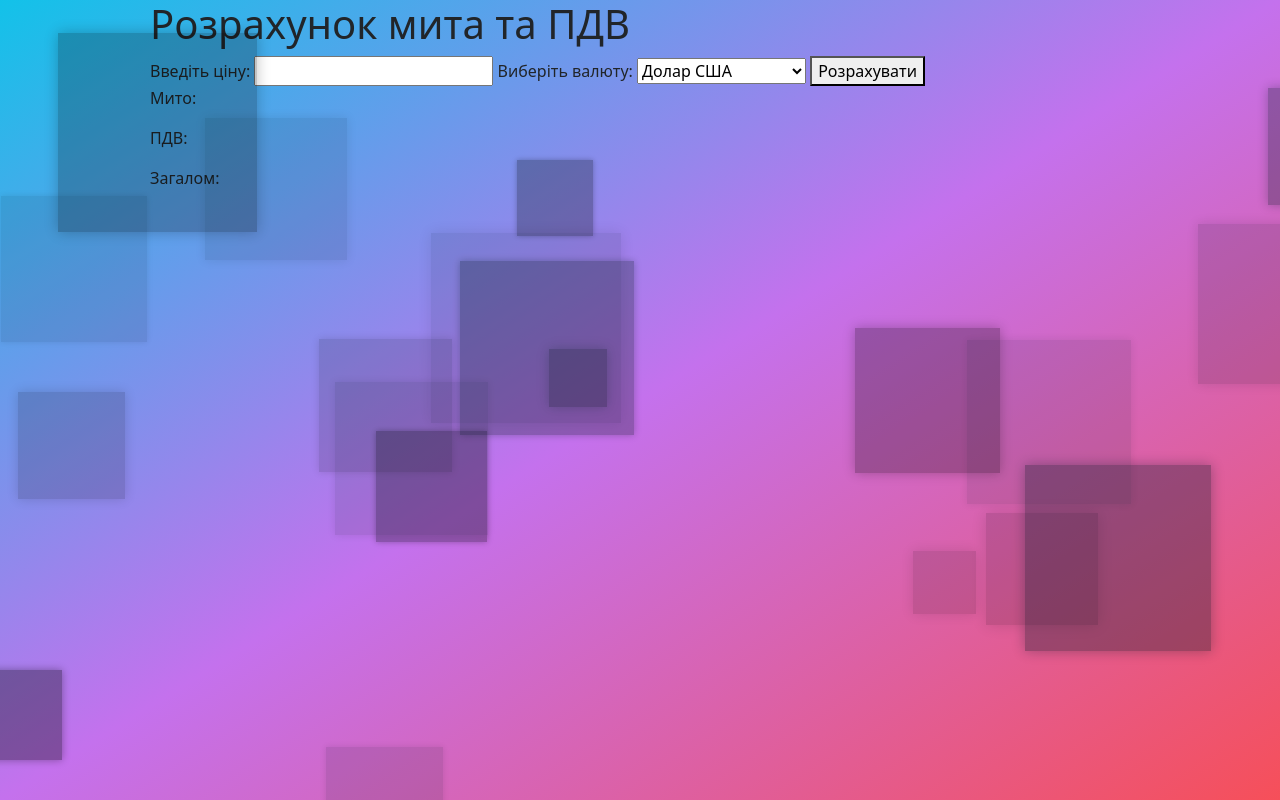
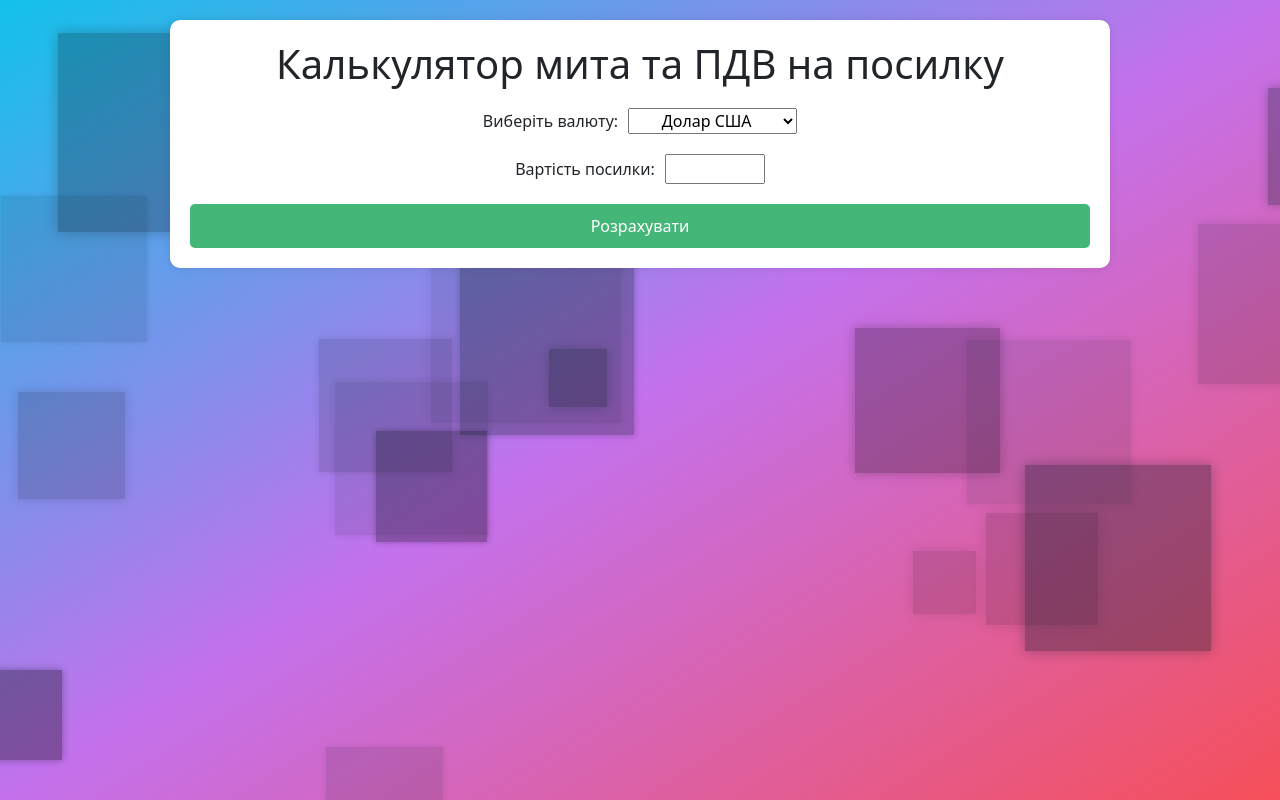
Before and after one commit to leon61ukr/ukrainian-duty-plus-vat-calculator, a plain HTML site: page index.html in a window 1280 px wide. Drawn offline with nearby package versions, Linux system fonts and the light colour scheme; no server answers.

Commit message:
1.0
almost happy with all :D

```diff
--- a/index.html
+++ b/index.html
@@ -3,16 +3,15 @@
 <head>
     <meta charset="UTF-8">
     <meta name="viewport" content="width=device-width, initial-scale=1.0">
-    <title>Розрахунок мита та ПДВ</title>
+    <title>Калькулятор мита та ПДВ</title>
     <link rel="stylesheet" href="styles.css">
 </head>
 <body>
     <div class="background"></div>
     <div class="content">
-        <h1>Розрахунок мита та ПДВ</h1>
-        <label for="price">Введіть ціну:</label>
-        <input type="number" id="price" name="price">
+        <h1>Калькулятор мита та ПДВ на посилку</h1>
 
+        <div class="form-group">
             <label for="currency">Виберіть валюту:</label>
             <select id="currency">
                 <option value="USD" selected>Долар США</option>
@@ -20,18 +19,28 @@
                 <option value="PLN">Польський Злотий</option>
                 <option value="UAH">Гривня</option>
             </select>
+        </div>
 
-        <button onclick="calculate()">Розрахувати</button>
+        <div class="form-group">
+            <label for="price">Вартість посилки:</label>
+            <input type="number" id="price" name="price">
+        </div>
 
-        <div id="results">
+        <button id="calculateButton" onclick="calculate()">Розрахувати</button>
+
+        <div id="results" style="display: none;">
             <p id="duty">Мито: </p>
             <p id="vat">ПДВ: </p>
-            <p id="total">Загалом: </p>
+            <p id="total">Загалом: <span id="totalValue"></span></p>
+            <button id="copyButton" onclick="copyToClipboard()">
+                <img src="../img/copy.png" alt="Copy Icon" width="24" height="24">
+            </button>
         </div>
     </div>
-</body>
-	<script src="movingbubbles-black.js"></script>
+    <div id="bubbleContainer"></div>
+    <script src="../js/movingbubbles-black.js"></script>
     <link href="https://cdn.jsdelivr.net/npm/bootstrap@5.3.3/dist/css/bootstrap.min.css" rel="stylesheet" integrity="sha384-QWTKZyjpPEjISv5WaRU9OFeRpok6YctnYmDr5pNlyT2bRjXh0JMhjY6hW+ALEwIH" crossorigin="anonymous">
     <script src="https://cdn.jsdelivr.net/npm/bootstrap@5.3.3/dist/js/bootstrap.bundle.min.js" integrity="sha384-YvpcrYf0tY3lHB60NNkmXc5s9fDVZLESaAA55NDzOxhy9GkcIdslK1eN7N6jIeHz" crossorigin="anonymous"></script>
-	<script src="script.js" defer></script>
+    <script src="../js/script.js" defer></script>
+</body>
 </html>
--- /dev/null
+++ b/js/script.js
@@ -0,0 +1,86 @@
+const appID = '2ee81c1b7b834078a6f4a6dd1d53872c';
+let exchangeRates = {};
+
+// Завантажити курси валют при завантаженні сторінки
+window.addEventListener('load', () => {
+    fetch(`https://openexchangerates.org/api/latest.json?app_id=${appID}`)
+        .then(response => response.json())
+        .then(data => {
+            exchangeRates = data.rates;
+            console.log('Exchange rates loaded:', exchangeRates);
+        })
+        .catch(error => console.error('Error fetching exchange rates:', error));
+});
+
+function calculate() {
+    const price = parseFloat(document.getElementById('price').value);
+    const currency = document.getElementById('currency').value;
+
+    if (isNaN(price)) {
+        alert("Будь ласка, введіть правильне числове значення.");
+        return;
+    }
+
+    const priceInEuro = convertToEuro(price, currency);
+    const priceInUAH = convertToUAH(price, currency);
+
+    const duty = (priceInEuro - 150) * 0.1;
+    const vat = (priceInEuro - 150 + duty) * 0.2;
+    let total = duty + vat;
+
+    if (total < 0) {
+        total = 0;
+    }
+
+    const dutyUAH = duty * exchangeRates['UAH'];
+    const vatUAH = vat * exchangeRates['UAH'];
+    const totalUAH = total * exchangeRates['UAH'];
+
+    const dutyUSD = duty * exchangeRates['USD'];
+    const vatUSD = vat * exchangeRates['USD'];
+    const totalUSD = total * exchangeRates['USD'];
+
+    const dutyEUR = duty * exchangeRates['EUR'];
+    const vatEUR = vat * exchangeRates['EUR'];
+    const totalEUR = total * exchangeRates['EUR'];
+
+    document.getElementById('duty').innerText = `Мито: ${formatNumber(dutyUAH)} грн. (${formatNumber(dutyUSD)} $/${formatNumber(dutyEUR)} €)`;
+    document.getElementById('vat').innerText = `ПДВ: ${formatNumber(vatUAH)} грн. (${formatNumber(vatUSD)} $/${formatNumber(vatEUR)} €)`;
+    document.getElementById('total').innerHTML = `Загалом: <span id="totalValue">${formatNumber(totalUAH)} грн. (${formatNumber(totalUSD)} $/${formatNumber(totalEUR)} €)</span>`;
+
+    document.getElementById('results').style.display = 'block';
+    document.querySelector('.content').style.height = 'auto';
+}
+
+function convertToEuro(amount, currency) {
+    if (!exchangeRates || !exchangeRates['EUR']) {
+        alert('Курси валют не завантажені. Будь ласка, спробуйте пізніше.');
+        return 0;
+    }
+
+    const rateToEuro = exchangeRates[currency] ? (1 / exchangeRates[currency]) * exchangeRates['EUR'] : 1;
+    return amount * rateToEuro;
+}
+
+function convertToUAH(amount, currency) {
+    if (!exchangeRates || !exchangeRates['UAH']) {
+        alert('Курси валют не завантажені. Будь ласка, спробуйте пізніше.');
+        return 0;
+    }
+
+    const rateToUAH = exchangeRates[currency] ? (1 / exchangeRates[currency]) * exchangeRates['UAH'] : 1;
+    return amount * rateToUAH;
+}
+
+function formatNumber(num) {
+    return num.toFixed(2).replace(/\B(?=(\d{3})+(?!\d))/g, ' ');
+}
+
+function copyToClipboard() {
+    const copyText = document.getElementById('totalValue').innerText;
+    navigator.clipboard.writeText(copyText).then(() => {
+        alert('Скопійовано: ' + copyText);
+    }, (err) => {
+        alert('Помилка при копіюванні: ', err);
+    });
+}
--- a/script.js
+++ /dev/null
@@ -1,53 +0,0 @@
-const appID = '2ee81c1b7b834078a6f4a6dd1d53872c';
-let exchangeRates = {};
-
-// Завантажити курси валют при завантаженні сторінки
-window.addEventListener('load', () => {
-    fetch(`https://openexchangerates.org/api/latest.json?app_id=${appID}`)
-        .then(response => response.json())
-        .then(data => {
-            exchangeRates = data.rates;
-            console.log('Exchange rates loaded:', exchangeRates);
-        })
-        .catch(error => console.error('Error fetching exchange rates:', error));
-});
-
-function calculate() {
-    // Отримати значення з поля введення
-    const price = parseFloat(document.getElementById('price').value);
-    const currency = document.getElementById('currency').value;
-
-    // Перевірити, чи введене значення є числом
-    if (isNaN(price)) {
-        alert("Будь ласка, введіть правильне числове значення.");
-        return;
-    }
-
-    // Конвертувати ціну в євро
-    const priceInEuro = convertToEuro(price, currency);
-
-    // Розрахувати мито і ПДВ
-    const duty = (priceInEuro - 150) * 0.1;
-    const vat = (priceInEuro - 150 + duty) * 0.2;
-	let total = duty + vat;
-
-	    // Перевірка на негативне значення
-    if (total < 0) {
-        total = 0;
-    }
-
-    // Відобразити результати на HTML
-    document.getElementById('duty').innerText = `Мито: ${duty.toFixed(2)} євро`;
-    document.getElementById('vat').innerText = `ПДВ: ${vat.toFixed(2)} євро`;
-	document.getElementById('total').innerText = `Загалом: ${total.toFixed(2)} євро`;
-}
-
-function convertToEuro(amount, currency) {
-    if (!exchangeRates || !exchangeRates['EUR']) {
-        alert('Курси валют не завантажені. Будь ласка, спробуйте пізніше.');
-        return 0;
-    }
-
-    const rateToEuro = exchangeRates[currency] ? (1 / exchangeRates[currency]) * exchangeRates['EUR'] : 1;
-    return amount * rateToEuro;
-}
--- a/styles.css
+++ b/styles.css
@@ -1,22 +1,94 @@
 html, body {
-	max-width: 980px;
+    max-width: 980px;
     margin: auto;
-	padding:0;
-	min-height:100%;
-	background-image:linear-gradient(to bottom right,#12c2e9, #c471ed, #f64f59);
-	background-attachment:fixed;
-	font-family: Arial, sans-serif;
+    padding: 0;
+    min-height: 100%;
+    background-image: linear-gradient(to bottom right, #12c2e9, #c471ed, #f64f59);
+    background-attachment: fixed;
+    font-family: Arial, sans-serif;
 }
 
+h1 {
+    margin-bottom: 20px;
+}
+
+.background {
+    z-index: -1;
+}
+
+.content {
+    background-color: white;
+    padding: 20px;
+    border-radius: 10px;
+    box-shadow: 0 0 10px rgba(0, 0, 0, 0.1);
+    text-align: center;
+    position: relative;
+    z-index: 1;
+    margin: 20px;
+    transition: all 0.3s ease-in-out;
+}
+
+.form-group {
+    display: flex;
+    align-items: center;
+    justify-content: center;
+	margin-top: 20px;
+    margin-bottom: 20px;
+}
+
+.form-group label {
+    margin-right: 10px;
+}
+
+#currency {
+	text-align: center;
+}
+
+#price {
+    width: 100px;
+    text-align: center;
+}
+
+#results {
+    margin-top: 20px;
+    display: none;
+}
+
+#calculateButton {
+    background-color: #44b678;
+    color: white;
+    border: none;
+    padding: 10px;
+    width: 100%;
+    border-radius: 5px;
+    cursor: pointer;
+    transition: background-color 0.3s ease;
+}
+
+#calculateButton:hover {
+    background-color: #3ea465;
+}
+
+#calculateButton:active {
+    background-color: #369958;
+}
+
+#copyButton {
+    margin-top: 10px;
+    border: none;
+    background: none;
+    cursor: pointer;
+}
 
 #bubbleContainer {
-	z-index:0;
-	overflow:hidden;
-	position:fixed;
-	height:100%;
-	width:100%;
+    z-index: 0;
+    overflow: hidden;
+    position: fixed;
+    height: 100%;
+    width: 100%;
 }
+
 #bubbleContainer div {
-	position:fixed;
-	z-index:-1;
+    position: fixed;
+    z-index: -1;
 }
```
Also changed, not shown: img/copy.png (added), js/movingbubbles-black.js (renamed from movingbubbles-black.js). Lines whose indentation alone changed are shown as unchanged.
